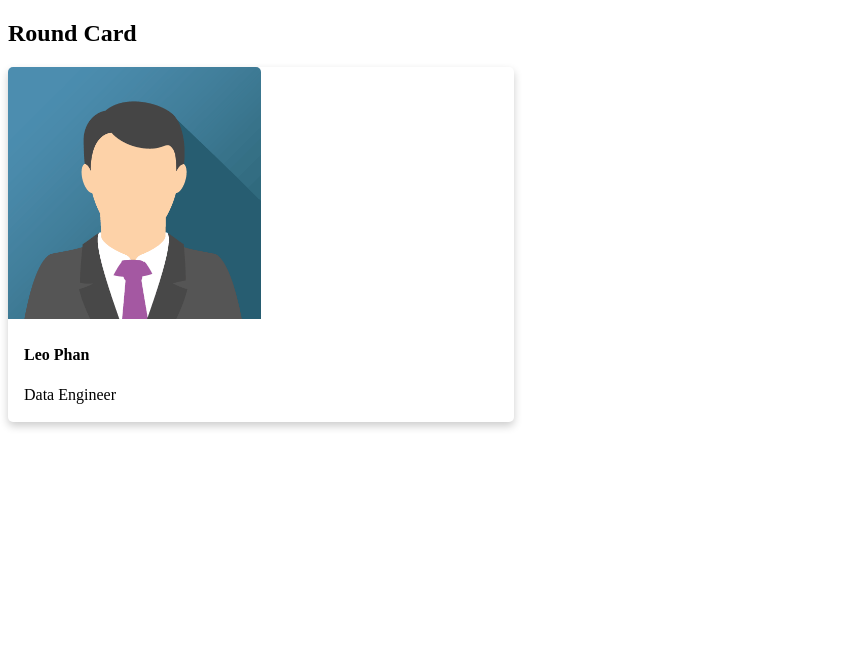
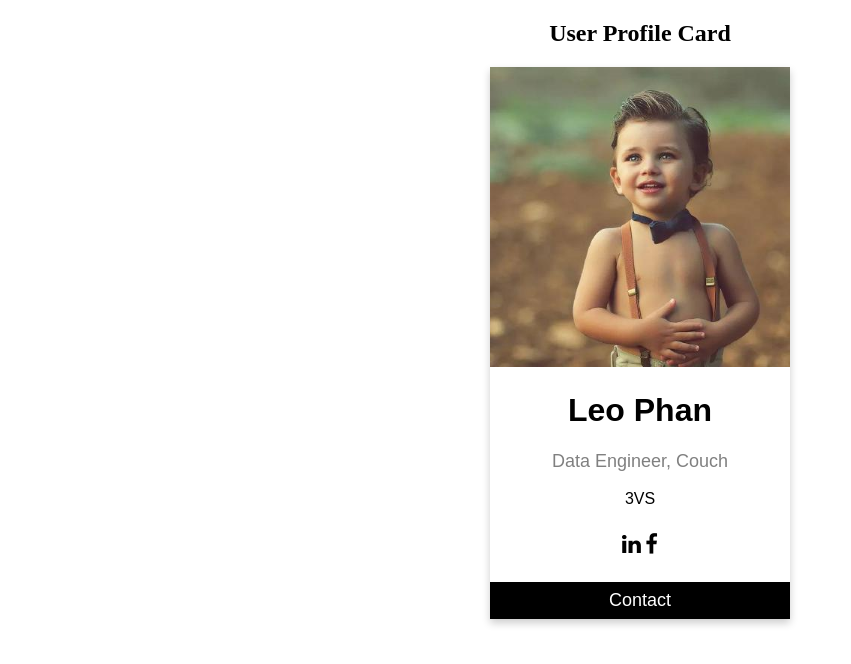
Before and after one commit to leophan/leophan.github.io, a plain HTML site: page index.html in a window 1280 px wide. Shown: the whole page, without its empty margins (0-851 px from the left). Drawn offline with Linux system fonts and the light colour scheme.

Commit message:
Update name card

```diff
--- a/index.html
+++ b/index.html
@@ -1,38 +1,59 @@
 <!DOCTYPE html>
 <html>
 <head>
-<meta name="viewport" content="width=device-width, initial-scale=1">
+<link rel="stylesheet" href="https://cdnjs.cloudflare.com/ajax/libs/font-awesome/4.7.0/css/font-awesome.min.css">
 <style>
 .card {
-  box-shadow: 0 4px 8px 0 rgba(0,0,0,0.2);
-  transition: 0.3s;
-  width: 40%;
-  border-radius: 5px;
+  box-shadow: 0 4px 8px 0 rgba(0, 0, 0, 0.2);
+  max-width: 300px;
+  margin: auto;
+  text-align: center;
+  font-family: arial;
 }
 
-.card:hover {
-  box-shadow: 0 8px 16px 0 rgba(0,0,0,0.2);
+.title {
+  color: grey;
+  font-size: 18px;
 }
 
-img {
-  border-radius: 5px 5px 0 0;
+button {
+  border: none;
+  outline: 0;
+  display: inline-block;
+  padding: 8px;
+  color: white;
+  background-color: #000;
+  text-align: center;
+  cursor: pointer;
+  width: 100%;
+  font-size: 18px;
 }
 
-.container {
-  padding: 2px 16px;
+a {
+  text-decoration: none;
+  font-size: 22px;
+  color: black;
+}
+
+button:hover, a:hover {
+  opacity: 0.7;
 }
 </style>
 </head>
 <body>
 
-<h2>Round Card</h2>
+<h2 style="text-align:center">User Profile Card</h2>
 
 <div class="card">
-  <img src="img_avatar.png" alt="Avatar" style="width:50%">
-  <div class="container">
-    <h4><b>Leo Phan</b></h4>
-    <p>Data Engineer</p>
+  <img src="img_avatar.jpeg" alt="John" style="width:100%">
+  <h1>Leo Phan</h1>
+  <p class="title">Data Engineer, Couch</p>
+  <p>3VS</p>
+  <div style="margin: 24px 0;">
+    <a href="#"><i class="fa fa-linkedin"></i></a>
+    <a href="#"><i class="fa fa-facebook"></i></a>
   </div>
+  <p><button>Contact</button></p>
 </div>
 
 </body>
```
Also changed, not shown: img_avatar.jpeg (added), img_avatar.png (deleted).
